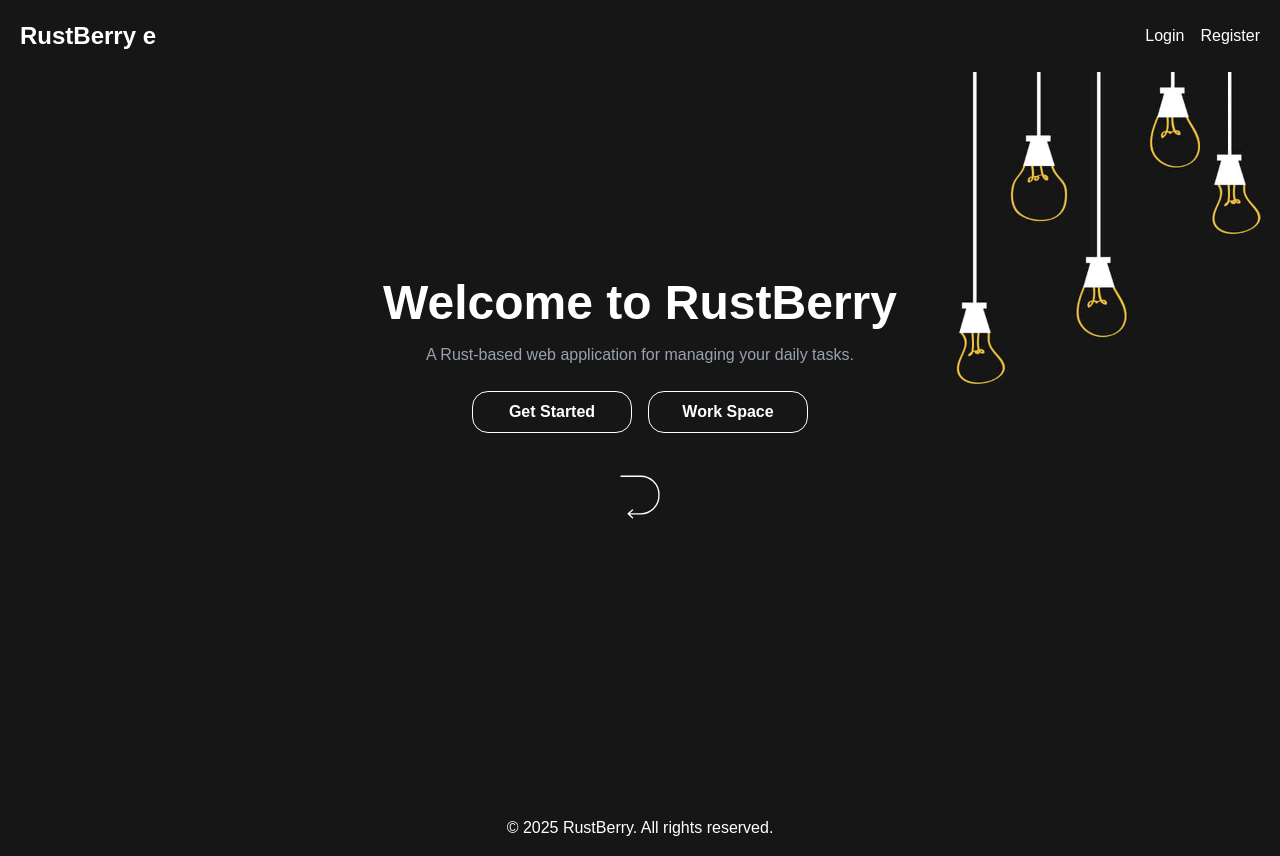
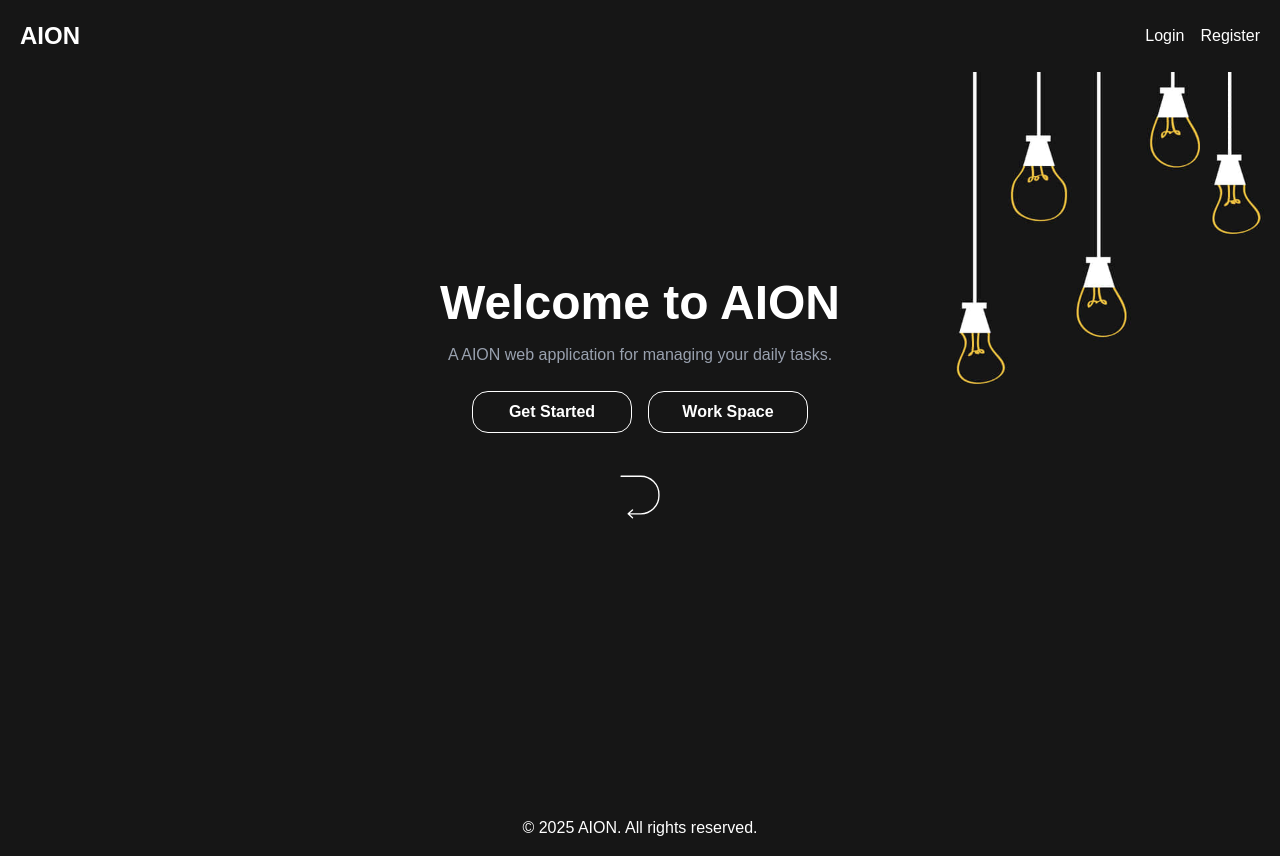
Before and after one commit to arzummammadova/AION, a Next.js app: page / in a window 1280 px wide. Built offline with nearby package versions, Linux system fonts and the light colour scheme.

Commit message:
added new pages

```diff
--- a/src/app/layout.tsx
+++ b/src/app/layout.tsx
@@ -4,7 +4,7 @@ import Footer from "../components/Footer";
 import type { Metadata } from "next";
 
 export const metadata: Metadata = {
-  title: "RustBerry",
+  title: "AION",
   description: "Pomodoro Task Manager",
 };
 
--- a/src/app/page.tsx
+++ b/src/app/page.tsx
@@ -7,11 +7,11 @@ export default function Home() {
       <div className="bg-[url('/images/bg-3.jpg')] bg-cover bg-center w-full h-screen">
         <div className="flex justify-center items-center flex-col mx-auto h-screen px-6">
           <h1 className="text-white text-3xl md:text-5xl text-center font-bold">
-            Welcome to RustBerry
+            Welcome to AION
           </h1>
 
           <p className="text-center mt-4 text-sm md:text-base text-gray-400 max-w-md md:max-w-xl">
-            A Rust-based web application for managing your daily tasks.
+            A AION web application for managing your daily tasks.
           </p>
 
           <div className="flex flex-col sm:flex-row gap-4 mt-6 w-full sm:w-auto justify-center items-center">
--- a/src/components/Footer.tsx
+++ b/src/components/Footer.tsx
@@ -1,7 +1,7 @@
 export default function Footer() {
   return (
     <footer className="bg-[#161616] text-white text-center py-4 ">
-      <p>© 2025 RustBerry. All rights reserved.</p>
+      <p>© 2025 AION. All rights reserved.</p>
     </footer>
   );
 }
--- a/src/components/Navbar.tsx
+++ b/src/components/Navbar.tsx
@@ -8,8 +8,7 @@ export default function Navbar() {
     <div className="bg-[#161616] w-full fixed text-white p-5">
       <div className="container mx-auto flex justify-between items-center">
         <Link href="/" className="text-2xl font-bold">
-          RustBerry
-          e
+        AION
         </Link>
 
         <div className="space-x-4">
--- a/src/pages/auth/forgotpassword.tsx
+++ b/src/pages/auth/forgotpassword.tsx
@@ -7,7 +7,7 @@ const ForgotPassword = () => {
       <div className='w-full max-w-md'>
         <div className='text-center mb-8'>
           <h2 className='text-3xl font-light text-amber-200 mb-2'>
-            Forgot Password for <span className='font-bold text-white'>RustBerry</span>
+            Forgot Password for <span className='font-bold text-white'>AION</span>
           </h2>
           <p className='text-gray-500'>Enter your email to reset your password</p>
         </div>
--- a/src/pages/auth/login.tsx
+++ b/src/pages/auth/login.tsx
@@ -10,7 +10,7 @@ const Login = () => {
       <div className='w-full max-w-md'>
         <div className='text-center mb-8'>
           <h2 className='text-3xl font-light text-amber-200 mb-2'>
-            Login to <span className='font-bold text-white'>RustBerry</span>
+            Login to <span className='font-bold text-white'>AION</span>
           </h2>
           <p className='text-gray-500'>Welcome back to your AI workspace</p>
         </div>
--- a/src/pages/auth/register.tsx
+++ b/src/pages/auth/register.tsx
@@ -10,7 +10,7 @@ const Register = () => {
       <div className='w-full max-w-md'>
         <div className='text-center mb-8'>
           <h2 className='text-3xl font-light text-amber-200 mb-2'>
-            Sign up to <span className='font-bold text-white'>RustBerry</span>
+            Sign up to <span className='font-bold text-white'>AION</span>
           </h2>
           <p className='text-gray-500'>Your AI workspace</p>
         </div>
--- a/src/pages/auth/resetpassword.tsx
+++ b/src/pages/auth/resetpassword.tsx
@@ -11,7 +11,7 @@ const ResetPassword = () => {
       <div className='w-full max-w-md'>
         <div className='text-center mb-8'>
           <h2 className='text-3xl font-light text-amber-200 mb-2'>
-            Reset Your Password for <span className='font-bold text-white'>RustBerry</span>
+            Reset Your Password for <span className='font-bold text-white'>AION</span>
           </h2>
           <p className='text-gray-500'>Enter your new password below</p>
         </div>
```
